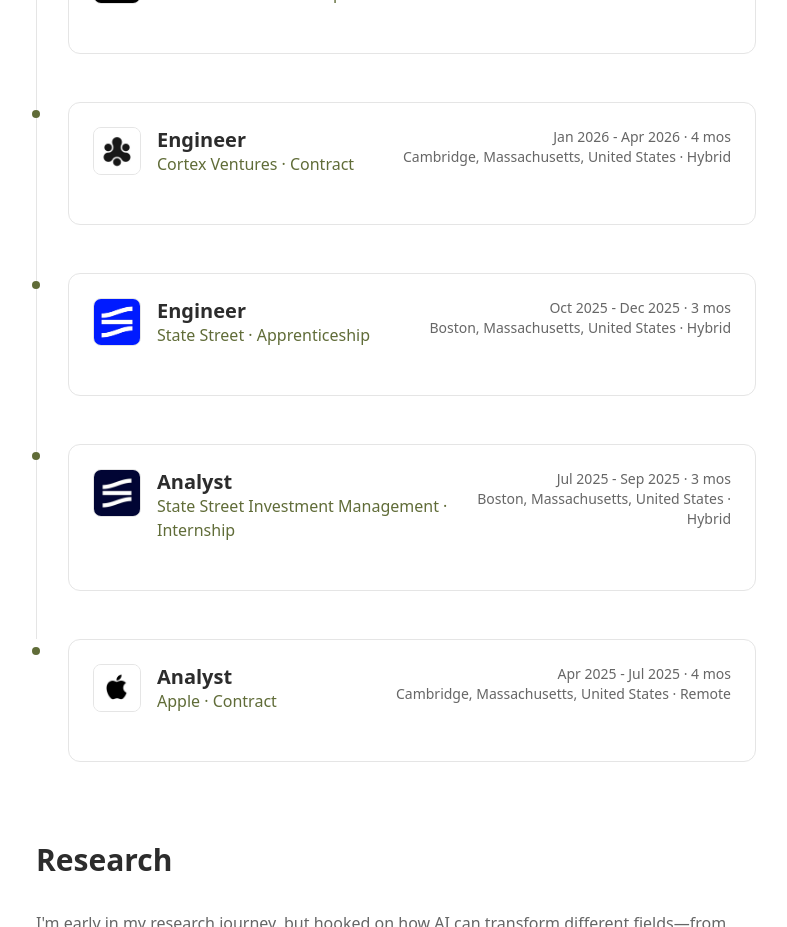
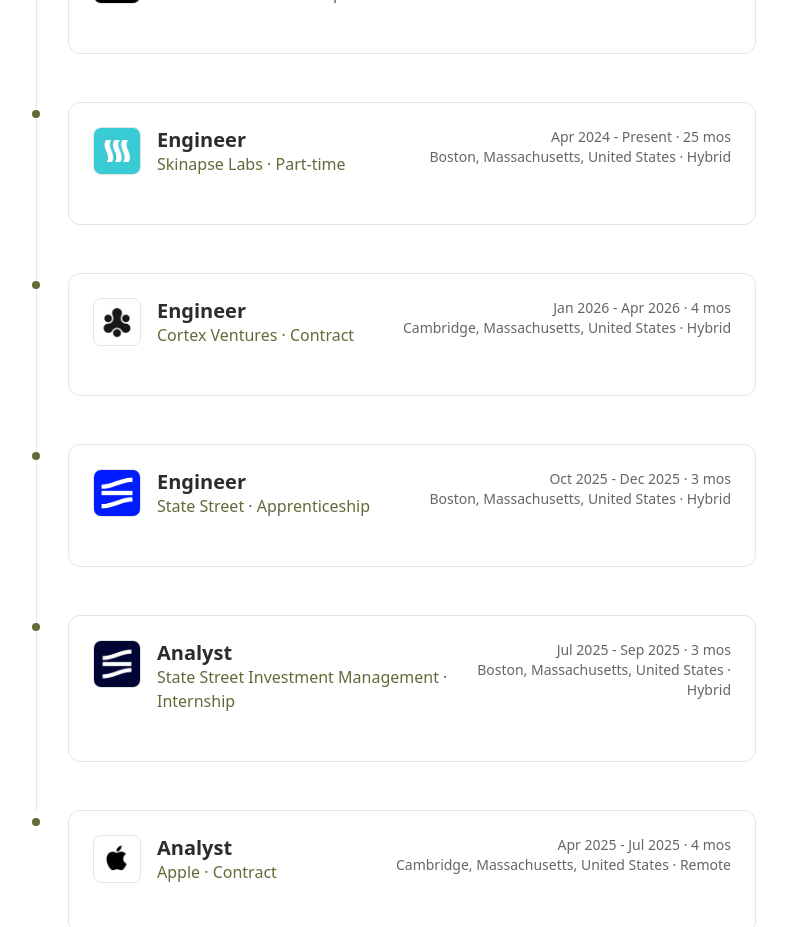
Before and after one commit to GordonBie123/portfolio-website, a Next.js app: page / in a window 1280 px wide. Shown: the part 1340-2267 px from the top of the page, without its empty margins (244-1031 px from the left). Built offline with nearby package versions, Linux system fonts and the light colour scheme.

Commit message:
Updated with skinapse

```diff
--- a/src/data/experience.ts
+++ b/src/data/experience.ts
@@ -29,6 +29,16 @@ export const experiences: Experience[] = [
     skills: [],
     type: "research",
     logo: "/logos/neu.jpg"
+  },
+    {
+    role: "Engineer",
+    company: "Skinapse Labs · Part-time",
+    duration: "Apr 2024 - Present · 25 mos",
+    location: "Boston, Massachusetts, United States · Hybrid",
+    responsibilities: [],
+    skills: [],
+    type: "professional",
+    logo: "/logos/skinapse.jpg"
   },
   {
     role: "Engineer",
```
Also changed, not shown: public/logos/skinapse.jpg.
